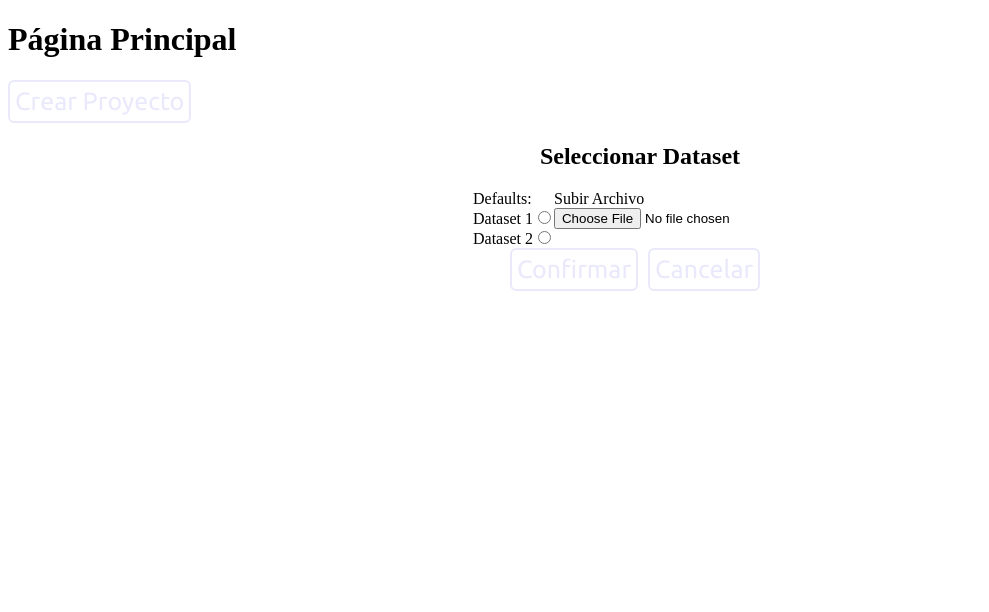
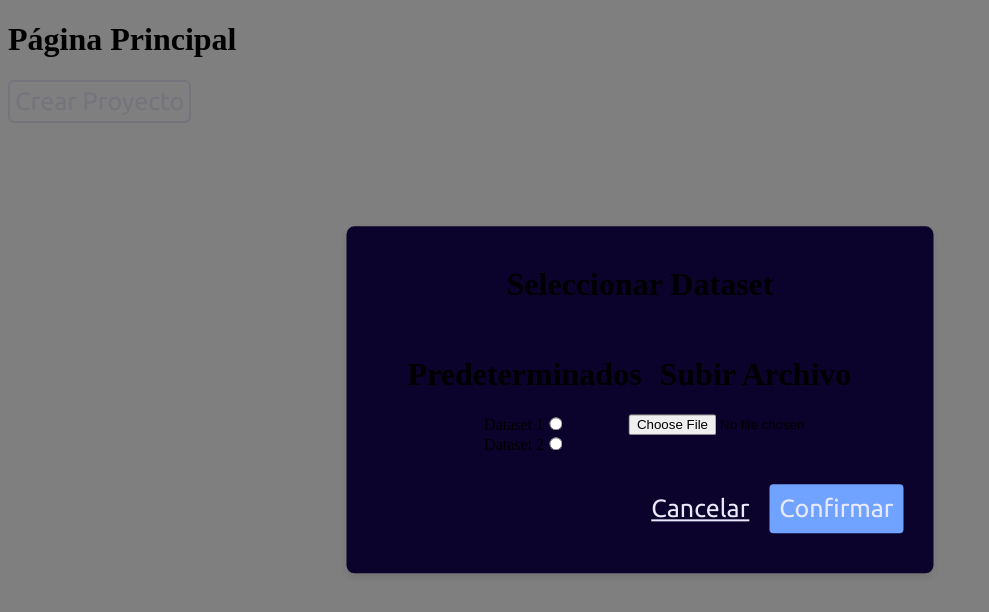
Before and after one commit to Agusschajris/BLOOM, a Next.js app in the folder bloom/: page / in a window 1280 px wide. Both pictures are taken after a click on the button "Crear Proyecto". Shown: the top 612 px of the page, without its empty margins (0-989 px from the left). Built offline with nearby package versions, Linux system fonts and the light colour scheme.

Commit message:
Fix: popup scss

```diff
--- a/bloom/components/popUp.tsx
+++ b/bloom/components/popUp.tsx
@@ -1,64 +1,61 @@
 "use client";
 import React, { useState } from 'react';
 import popupStyle from "../styles/popup.module.scss";
-import proyectoStyle from "../styles/proyecto.module.scss";
 
-//Defino las props que quiero que reciba el PopUp
-//Tomara una file subida o un string del dataset predeterminado (hablar con agus para ver como se maneja el dataset)
 interface PopupProps {
     onConfirm: (dataset: FileList | string) => void;
     onCancel: () => void;
 }
 
 const Popup: React.FC<PopupProps> = ({ onConfirm, onCancel }) => {
-    const [selectedDataset, setSelectedDataset] = useState<string | null>(null); // Dataset seleccionado
-    const [selectedFiles, setSelectedFiles] = useState<FileList | null>(null); // Archivos seleccionados
+    const [selectedDataset, setSelectedDataset] = useState<string | null>(null);
+    const [selectedFiles, setSelectedFiles] = useState<FileList | null>(null);
 
     const handleConfirm = () => {
         if (selectedFiles) {
-        //fetch para cuando se sube un dataset/file
             onConfirm(selectedFiles);
         } else if (selectedDataset) {
-        //fetch para cuando se selecciona uno de los datasets predeterminados
             onConfirm(selectedDataset);
         }
     };
 
     return (
-      <div className="popup">
-        <h2 className={popupStyle.popupContent}>Seleccionar Dataset</h2>
-          <div className={popupStyle.popupContent}>
+        <>
+            <div className={popupStyle.overlay} onClick={onCancel} />
+            <div className={popupStyle.wrapper}>
+                <h1 className={popupStyle.tittle}>Seleccionar Dataset</h1>
+                <div className={popupStyle.optionsWrapper}>
                     <div className={popupStyle.segmentPredefined}>
-                <label>Defaults:</label>
+                        <h1>Predeterminados</h1>
                         <label>
                             Dataset 1
                             <input type="radio" name="dataset" value="dataset1" onChange={() => {
                                 setSelectedDataset('dataset1');
-                      setSelectedFiles(null); // Verifico que no haya archivos seleccionados
-                    }}/>
+                                setSelectedFiles(null);
+                            }} />
                         </label>
                         <label>
                             Dataset 2
                             <input type="radio" name="dataset" value="dataset2" onChange={() => {
                                 setSelectedDataset('dataset2');
-                      setSelectedFiles(null); // Verifico que no haya archivos seleccionados
-                    }}/>
+                                setSelectedFiles(null);
+                            }} />
                         </label>
                     </div>
                     <div className={popupStyle.segmentUpload}>
-                  <label>Subir Archivo</label>
+                        <h1>Subir Archivo</h1>
                         <input type="file" onChange={(e) => {
                             setSelectedFiles(e.target.files);
-                      setSelectedDataset(null); // Pongo en null los datasets presubidos
-                    }}
-                  />
+                            setSelectedDataset(null);
+                        }} />
                     </div>
                 </div>
-          <div className={popupStyle.popupContent}>
-            <button className={proyectoStyle.export} onClick={handleConfirm}>Confirmar</button>
-            <button className={proyectoStyle.export} onClick={onCancel}>Cancelar</button>
+                <div className={popupStyle.footer}>
+                    <button className={popupStyle.cancel} onClick={onCancel}>Cancelar</button>
+                    <button className={popupStyle.confirm} onClick={handleConfirm}>Confirmar</button>
                 </div>
             </div>
+        </>
     );
 };
 
--- a/bloom/styles/popup.module.scss
+++ b/bloom/styles/popup.module.scss
@@ -1,18 +1,73 @@
-
-.popupContent {
+@import url('https://fonts.googleapis.com/css2?family=Kanit:ital,wght@0,100;0,200;0,300;0,400;0,500;0,600;0,700;0,800;0,900;1,100;1,200;1,300;1,400;1,500;1,600;1,700;1,800;1,900&family=Ubuntu:ital,wght@0,300;0,400;0,500;0,700;1,300;1,400;1,500;1,700&display=swap');
+.wrapper {
+  position: fixed;
+  top: 50%;
+  left: 50%;
+  transform: translate(-50%, -50%);
   display: flex;
-  flex-direction: row;
+  flex-direction: column;
+  align-items: center;
   justify-content: center;
+  background: #0B032B;
+  padding: 40px 30px;
+  box-shadow: 0 4px 8px rgba(0, 0, 0, 0.1);
+  z-index: 1001;
+  border-radius: 8px;
 }
 
-.segmentPredefined {
-  display: flex;
-  flex-direction: column;
-  align-content: space-around;
+.overlay {
+  position: fixed;
+  top: 0;
+  left: 0;
+  width: 100%;
+  height: 100%;
+  background: rgba(0, 0, 0, 0.5);
+  z-index: 1000; // Asegúrate de que el overlay esté por debajo del popup pero por encima de otros elementos
 }
 
+.tittle{
+  margin-top: 0px;
+}
+
+.optionsWrapper {
+  display: flex;
+  justify-content: center;
+  margin-bottom: 20px;
+}
+
+.segmentPredefined,
 .segmentUpload {
   display: flex;
   flex-direction: column;
-  align-content: space-around;
+  align-items: center;
+  width: 40%;
+  padding: 10px;
 }
+
+.footer {
+  display: flex;
+  align-self: flex-end;
+  gap: 10px;
+}
+
+.cancel,
+.confirm {
+  padding: 10px;
+  border: none;
+  cursor: pointer;
+  border-radius: 4px;
+  font-family: 'Ubuntu', sans-serif;
+  font-size: 25px;
+  font-weight: 400;
+}
+
+.cancel {
+  background-color: #0B032B;
+  text-decoration: underline;
+  color: #EAE9FC;
+}
+
+.confirm {
+  background-color: #70A2FF;
+  color: #EAE9FC;
+}
```
Lines whose indentation alone changed are shown as unchanged.
